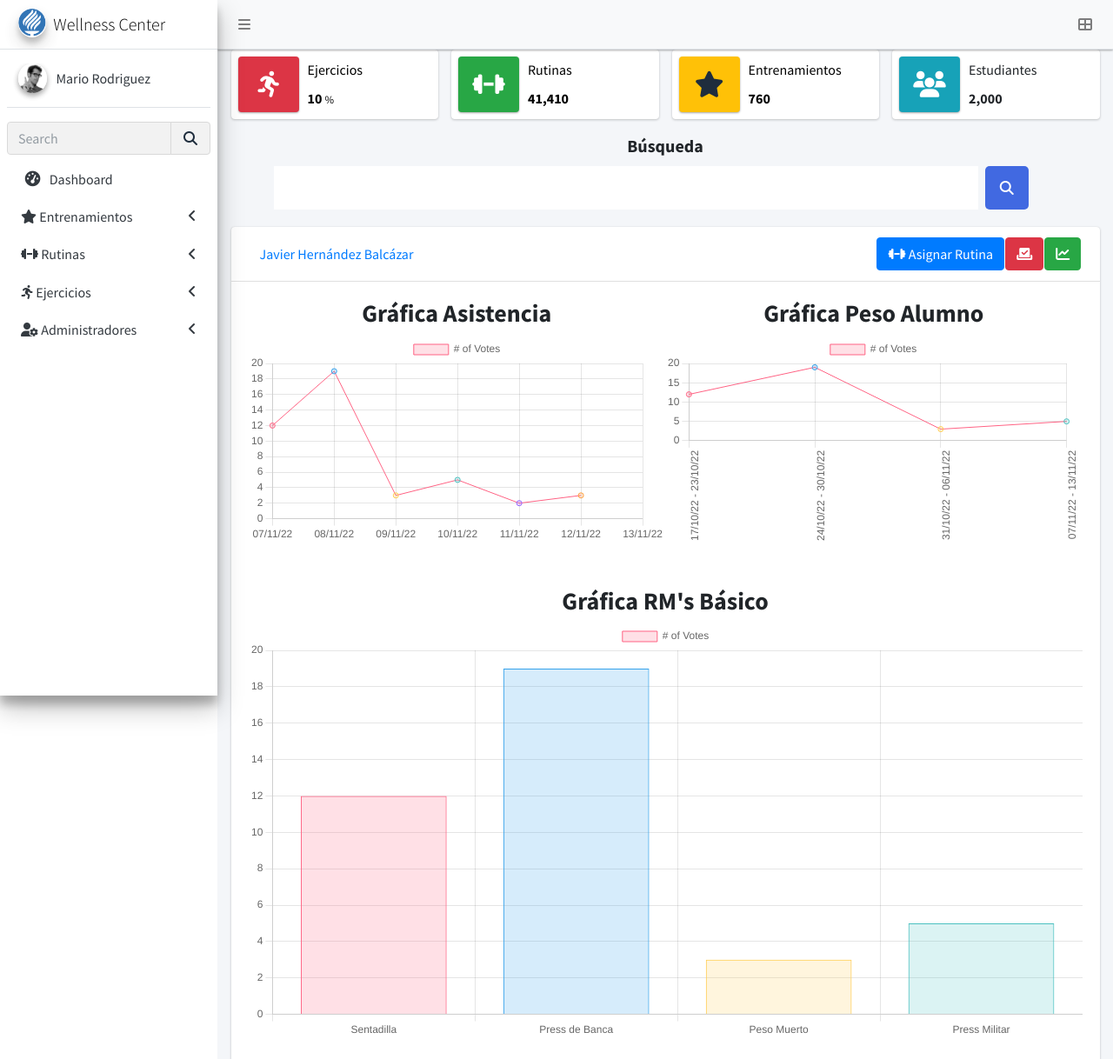
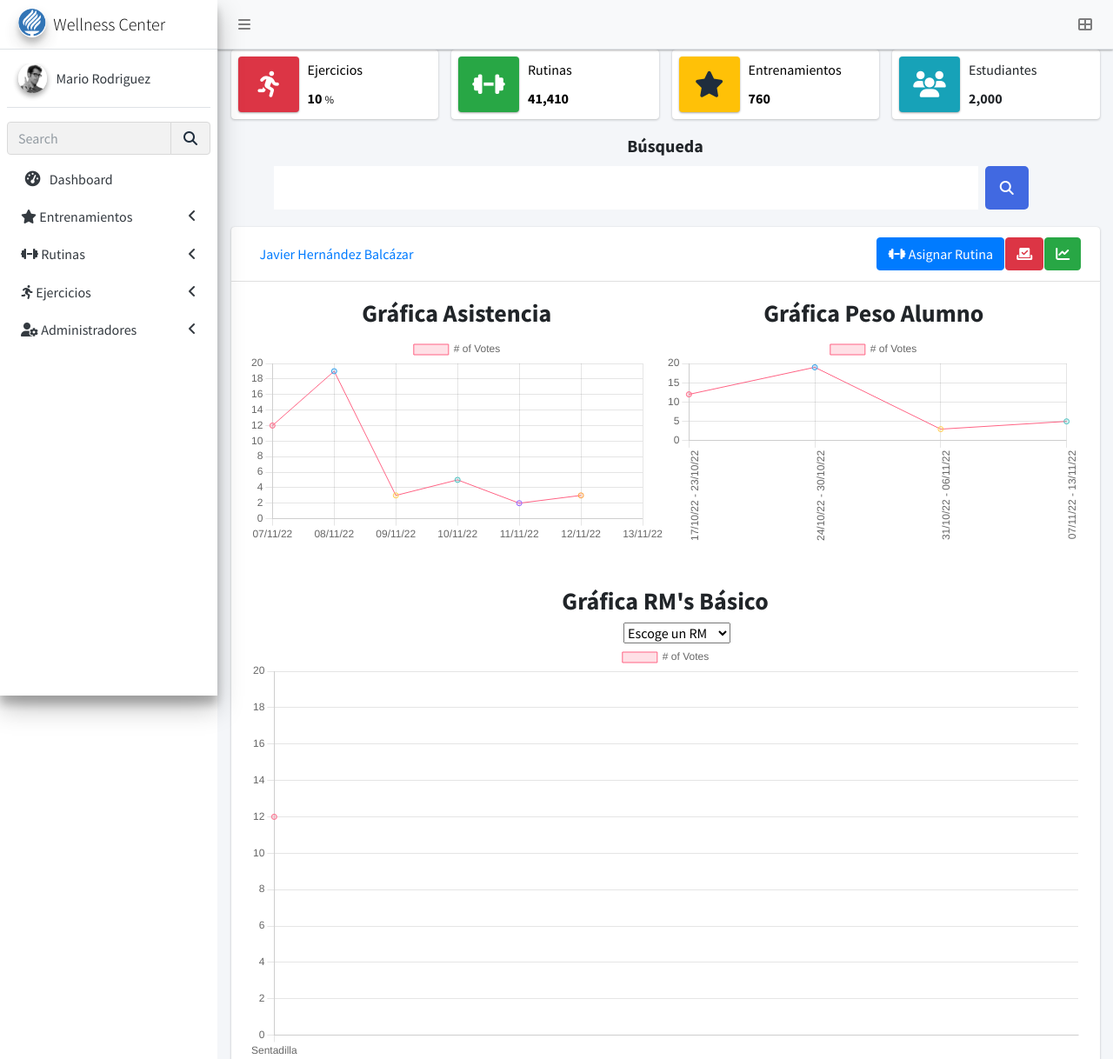
Before and after one commit to MiltonVera/admin_wellness, a PHP site: page / in a window 1280 px wide. Shown: the top 1218 px of the page at 87% size. Run offline with PHP 8.4, Linux system fonts and the light colour scheme; some libraries are stand-ins or nearby versions.

Commit message:
Select Grafica RM

```diff
--- a/dist/css/styles.css
+++ b/dist/css/styles.css
@@ -211,6 +211,10 @@
     }
 }
 
+.espacioGrafica__RM__select {
+    margin: 0 45%;
+}
+
 @media (min-width: 992px) {
     .graficasAccordion {
         width: 100%;
--- a/dist/js/app.js
+++ b/dist/js/app.js
@@ -88,9 +88,9 @@ $(function () {
 
     const ctz = document.getElementById('monChart').getContext('2d');
     const monChart = new Chart(ctz, {
-        type: 'bar',
+        type: 'line',
         data: {
-            labels: ['Sentadilla', 'Press de Banca', 'Peso Muerto', 'Press Militar'],
+            labels: ['Sentadilla'],
             datasets: [{
                 label: '# of Votes',
                 data: [12, 19, 3, 5],
--- a/index.php
+++ b/index.php
@@ -111,6 +111,15 @@
 
                 <div class="espacioGrafica__RM">
                   <h3 class="graficas__texto">Gráfica RM's Básico</h3>
+                  <div class="form-floating">
+                    <select class="form-select espacioGrafica__RM__select" id="floatingSelect" aria-label="Floating label select example">
+                      <option selected>Escoge un RM</option>
+                      <option value="1">Sentadilla</option>
+                      <option value="2">Press de Banca</option>
+                      <option value="3">Peso Muerto</option>
+                      <option value="4">Press Militar</option>
+                    </select>
+                  </div>
                   <canvas id="monChart" class="grafica__PR" width="400" height="200"></canvas>
                 </div>
 
```
